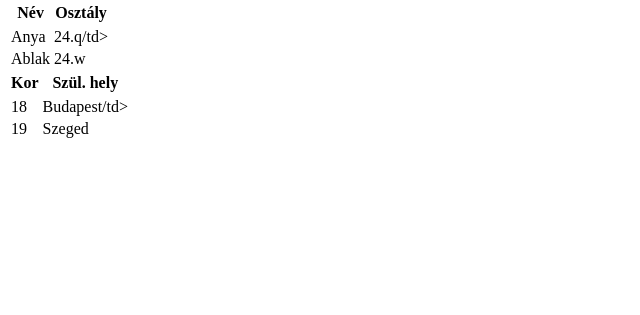
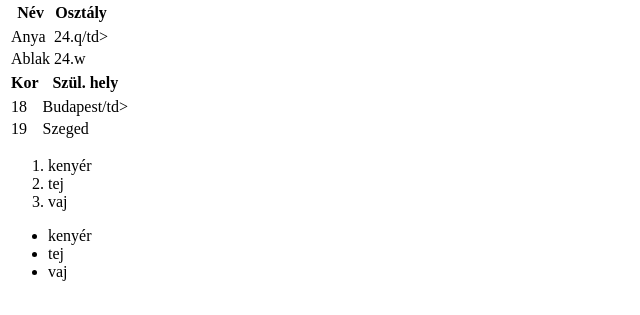
Before and after one commit to szaboszinti/2025_09_04_Git, a plain HTML site: page index.html in a window 1280 px wide. Shown: the part 79-394 px from the top of the page, without its empty margins (0-640 px from the left). Drawn offline with Linux system fonts and the light colour scheme.

Commit message:
listák hozzáadása

```diff
--- a/index.html
+++ b/index.html
@@ -44,5 +44,17 @@
             </tr>
         </tbody>
     </table>
+
+    <ol>
+        <li>kenyér</li>
+        <li>tej</li>
+        <li>vaj</li>
+    </ol>
+    <ul>
+        <li>kenyér</li>
+        <li>tej</li>
+        <li>vaj</li>
+    </ul>
+
 </body>
 </html>
```
